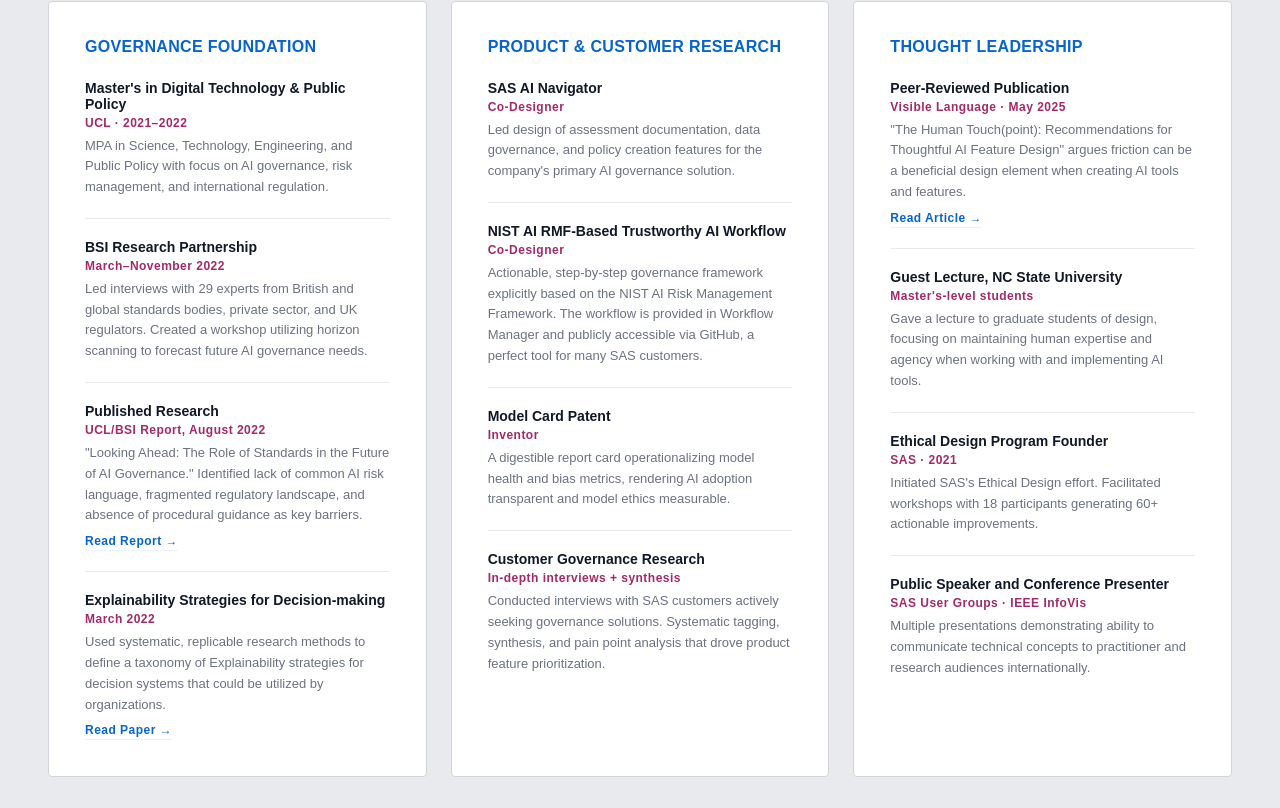
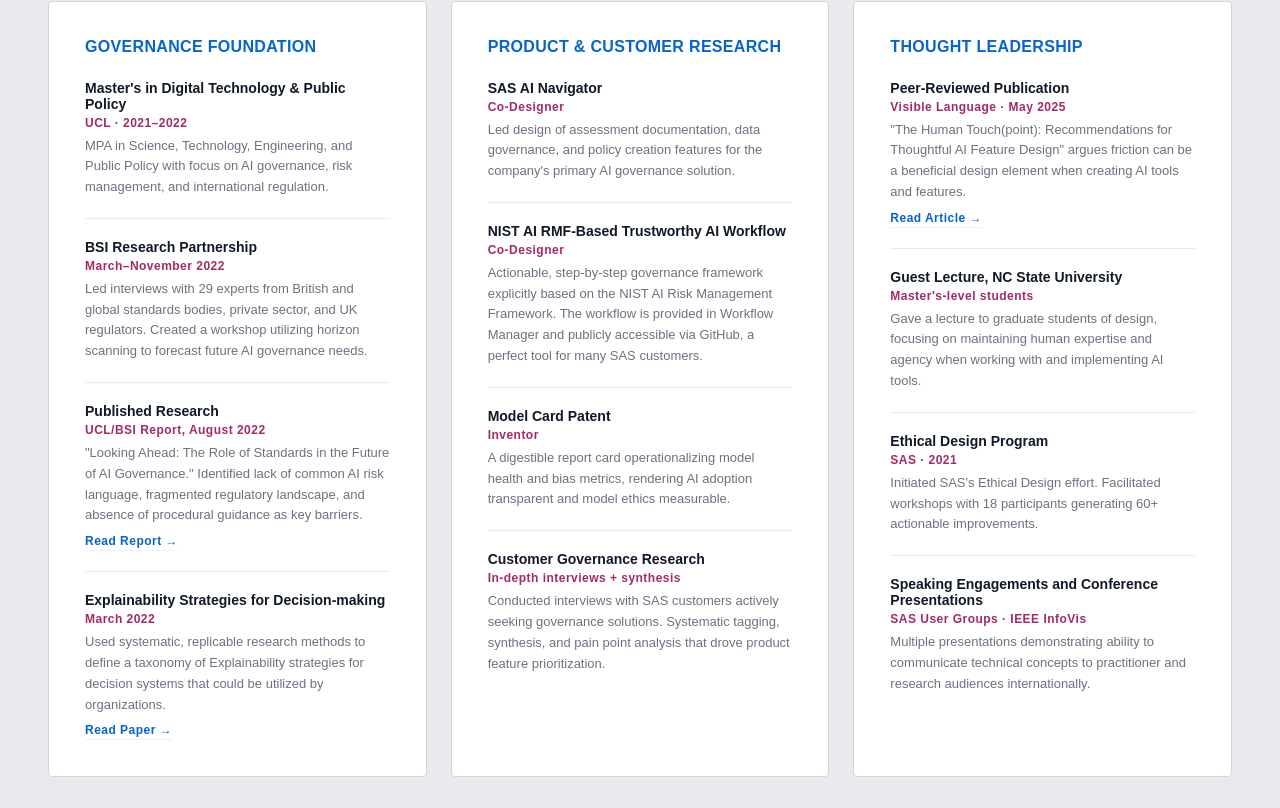
Before and after one commit to sierrashell1991/my-portfolio, a React (Create React App) app: page / in a window 1280 px wide. Shown: the part 1989-2797 px from the top of the page. Built offline with nearby package versions, Linux system fonts and the light colour scheme.

Commit message:
remove sentence from flip card

```diff
--- a/src/App.js
+++ b/src/App.js
@@ -147,7 +147,7 @@
   },
   {
     front: "I already know our customers.",
-    back: "I've organized in-depth interviews with SAS customers actively navigating governance challenges, synthesized their pain points, and translated those insights into product priorities. I'm not starting from zero.",
+    back: "I've organized in-depth interviews with SAS customers actively navigating governance challenges, synthesized their pain points, and translated those insights into product priorities.",
   },
   {
     front: "I can make it credible.",
@@ -643,12 +643,12 @@
               desc: "Gave a lecture to graduate students of design, focusing on maintaining human expertise and agency when working with and implementing AI tools.",
             },
             {
-              title: "Ethical Design Program Founder",
+              title: "Ethical Design Program",
               meta: "SAS · 2021",
               desc: "Initiated SAS's Ethical Design effort. Facilitated workshops with 18 participants generating 60+ actionable improvements.",
             },
             {
-              title: "Public Speaker and Conference Presenter",
+              title: "Speaking Engagements and Conference Presentations",
               meta: "SAS User Groups · IEEE InfoVis",
               desc: "Multiple presentations demonstrating ability to communicate technical concepts to practitioner and research audiences internationally.",
             },
@@ -677,7 +677,7 @@
           delay={0.2}
           image={lifecycleImg}
           title="Trustworthy AI Life Cycle Workflow"
-          meta="Co-Designer · NIST AI RMF-Based"
+          meta="Designer · NIST AI RMF-Based"
           summary="Outlines steps for evaluating and deploying a more trustworthy AI system. Makes NIST's recommendations, standards, and best practices for AI risk management easier to adopt and follow in practice."
           link="https://sassoftware.github.io/sas-trustworthy-ai-life-cycle/"
         />
@@ -695,14 +695,6 @@
 
 const SERVICE_ITEMS = [
   {
-    icon: "🏛️",
-    title: "Industry-Specific AI Governance Playbooks",
-    summary: "Generic governance frameworks often fail in practice — they don't account for the need to harmonize with unique regulatory requirements in financial services, life sciences, government, or insurance. Our team could create tailored playbooks that harmonize sector regulations (SR 11-7, HIPAA, EU AI Act) with AI governance frameworks, giving SAS customers a head start that generic consulting firms simply can't match.",
-    customerImpact: "Sector-specific playbooks dramatically reduce the time customers spend adapting guidance to their context. A financial services firm doesn't want a generic NIST mapping — they want one that speaks to SR 11-7 and model risk management. These playbooks accelerate implementation by meeting customers where they already operate.",
-    revenueAngle: "Playbooks anchor premium paid workshops and differentiate SAS from generic consulting firms that lack deep domain expertise. Each playbook becomes a repeatable commercial asset that can be licensed, updated, and sold across an entire vertical.",
-    tag: "Premium Workshop Anchor",
-  },
-  {
     icon: "📚",
     title: "Responsible AI Policy Library & Template Repository",
     summary: "Most organizations lack the internal expertise to draft AI governance documentation from scratch. I would build a curated, living library of policy templates, acceptable use guidelines, model cards, and risk assessment frameworks, going beyond the context of AI Navigator and policy packs — kept current as regulations evolve across EU AI Act, NIST AI RMF, ISO 42001, and the growing patchwork of state legislation.",
@@ -717,6 +709,14 @@
     customerImpact: "A peer community creates accountability, surfaces best practices faster, and builds the confidence customers need to advance their programs. Think of it as a customer advisory board with community benefits — members become more invested in SAS as a governance partner and gain access to expertise beyond our own team.",
     revenueAngle: "Community membership could be tiered: basic access complimentary, premium membership (including direct advisor access, benchmarking data, and research) offered as a paid subscription. The community also becomes a high-signal channel for product feedback and market intelligence.",
     tag: "Tiered Subscription Model",
+  },
+  {
+    icon: "🏛️",
+    title: "Industry-Specific AI Governance Playbooks",
+    summary: "Generic governance frameworks often fail in practice — they don't account for the need to harmonize with unique regulatory requirements in financial services, life sciences, government, or insurance. Our team could create tailored playbooks that harmonize sector regulations (SR 11-7, HIPAA, EU AI Act) with AI governance frameworks, giving SAS customers a head start that generic consulting firms simply can't match.",
+    customerImpact: "Sector-specific playbooks dramatically reduce the time customers spend adapting guidance to their context. A financial services firm doesn't want a generic NIST mapping — they want one that speaks to SR 11-7 and model risk management. These playbooks accelerate implementation by meeting customers where they already operate.",
+    revenueAngle: "Playbooks anchor premium paid workshops and differentiate SAS from generic consulting firms that lack deep domain expertise. Each playbook becomes a repeatable commercial asset that can be licensed, updated, and sold across an entire vertical.",
+    tag: "Premium Workshop Anchor",
   },
   {
     icon: "🔍",
@@ -856,7 +856,7 @@
           margin: "0 0 48px", fontWeight: 300,
           fontStyle: "italic",
         }}>
-          "This role is an opportunity to expand something SAS has already built, bringing a complementary perspective that spans governance research, product design, and direct customer insight. I bring three things that are hard to find together: deep SAS product and customer knowledge, formal governance credentials exploring why implementation fails in practice, and proven ability to bridge technical and non-technical stakeholders. I'm ready to collaborate, contribute, and help take this work further."
+          This role is an opportunity to expand something SAS has already built, bringing a complementary perspective that spans governance research, product design, and direct customer insight. I bring three things that are hard to find together: deep SAS product and customer knowledge, formal governance credentials exploring why implementation fails in practice, and proven ability to bridge technical and non-technical stakeholders. I'm ready to collaborate, contribute, and help take this work further.
         </p>
         <p style={{
           fontFamily: "Avenir, 'Avenir Next', 'Century Gothic', sans-serif",
```
